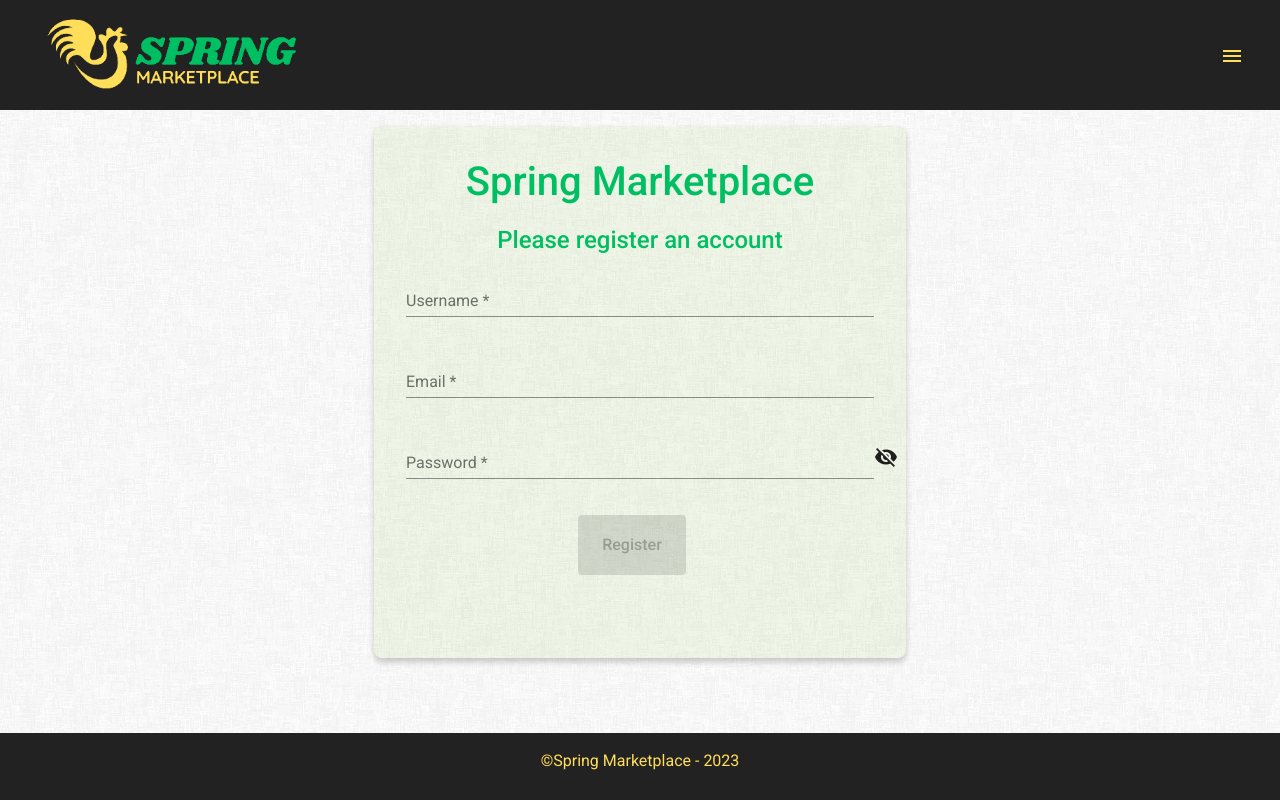
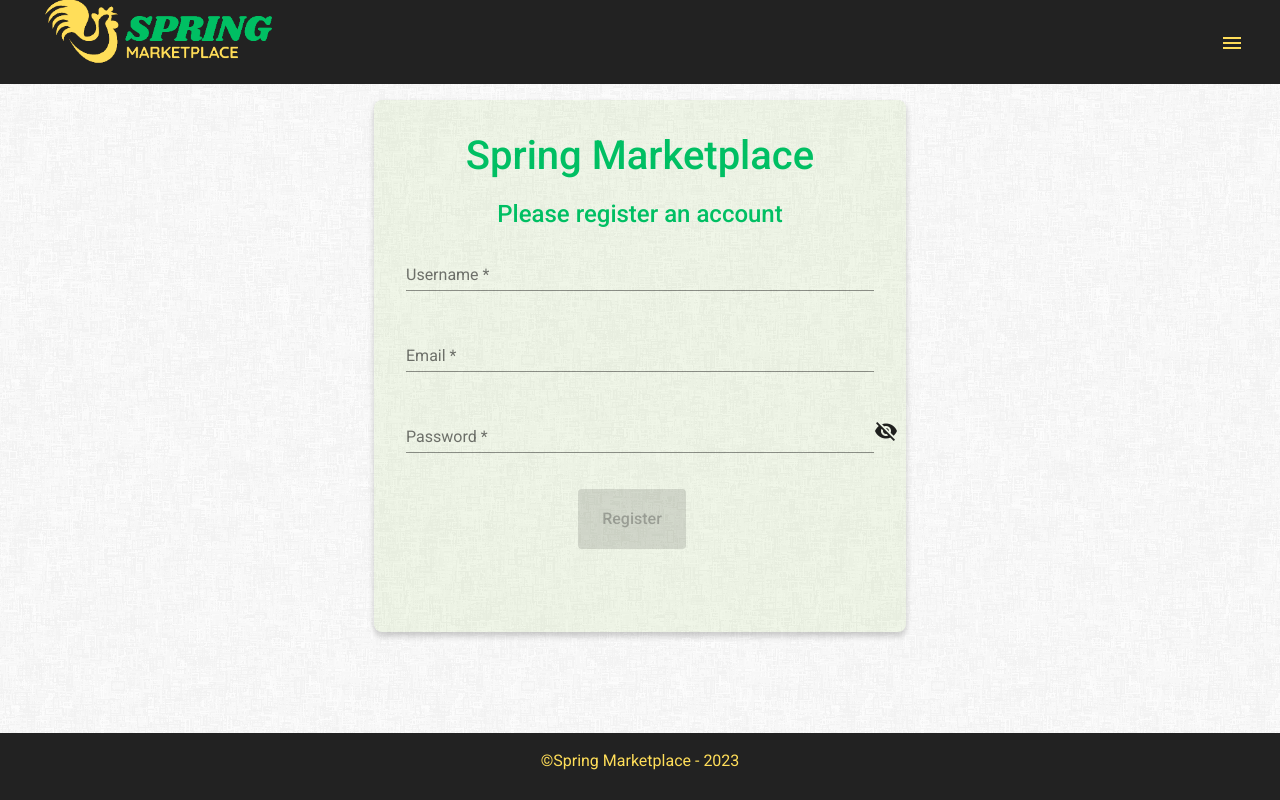
Before and after one commit to michaelivanov1/spring-marketplace, an Angular app in the folder frontend/: page / in a window 1280 px wide. Built offline with nearby package versions, Linux system fonts and the light colour scheme.

Commit message:
Header style changed to Vw/Vh

```diff
--- a/frontend/src/app/profile/profile-home/profile-home.component.html
+++ b/frontend/src/app/profile/profile-home/profile-home.component.html
@@ -1,4 +1,4 @@
-<mat-card style="margin-bottom: 10vh">
+<mat-card align="center">
   <mat-card-header class="center-img"></mat-card-header>
   <mat-card-content class="container"
     ><div class="img-container">
@@ -49,8 +49,4 @@
       </p>
     </div>
   </mat-card-content>
-
-  <mat-card-footer align="end" class="my-accent-text margin-right-2">
-    &copy;Spring Marketplace - 2023
-  </mat-card-footer>
 </mat-card>
--- a/frontend/src/styles.scss
+++ b/frontend/src/styles.scss
@@ -28,13 +28,13 @@ mat-card {
       background-color: #222222;
       /* #140000 */
       color: black;
-      height: 110px;
+      height: 6.55vw;
       margin: auto;
 
       .logo {
-        width: 350px;
-        height: 350px;
-        padding-bottom: 90px;
+        width: 25vw;
+        height: 25vw;
+        padding-bottom: 8vw;
       }
 
       .app-menu {
```
